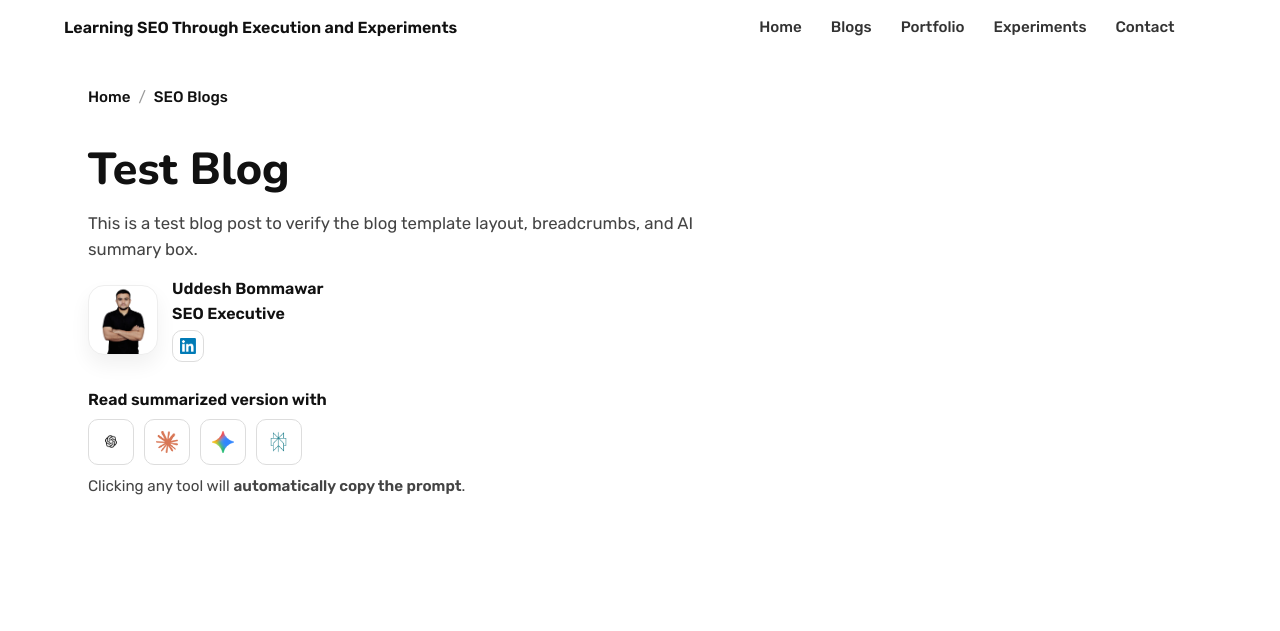
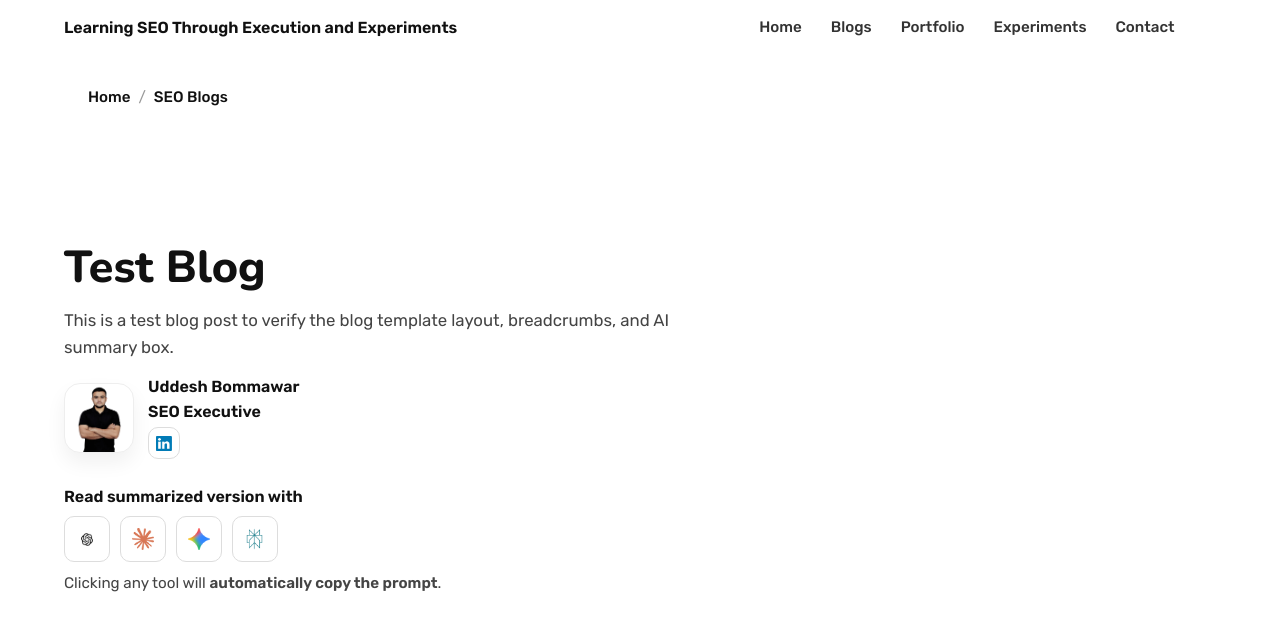
Before and after one commit to uddeshbommawar/uddeshbommawar.github.io, a Jekyll site: the page built from blogs/seo-blogs/test-blog.md, in a window 1280 px wide. Shown: the top 631 px of the page. Built offline with Jekyll 4.4.1, drawn with Linux system fonts in a browser that asks for light colours.

Commit message:
Update main.css

```diff
--- a/assets/css/main.css
+++ b/assets/css/main.css
@@ -741,7 +741,7 @@ h1, h2, h3, h4, h5, h6 {
    Blog Post First Fold (Reference Layout)
    ================================ */
 
-.post-wrapper {
+-wrapper {
   max-width: 1200px;
   margin: 0 auto;
   padding: 18px 24px 80px;
@@ -751,10 +751,13 @@ h1, h2, h3, h4, h5, h6 {
   display: grid;
   grid-template-columns: 1.2fr 0.8fr;
   gap: 40px;
-  align-items: start;
+  align-items: center;
 
   margin-top: 18px;
   margin-bottom: 18px;
+}
+.post-hero {
+  min-height: 65vh;
 }
 
 .post-hero-left .post-title {
```
